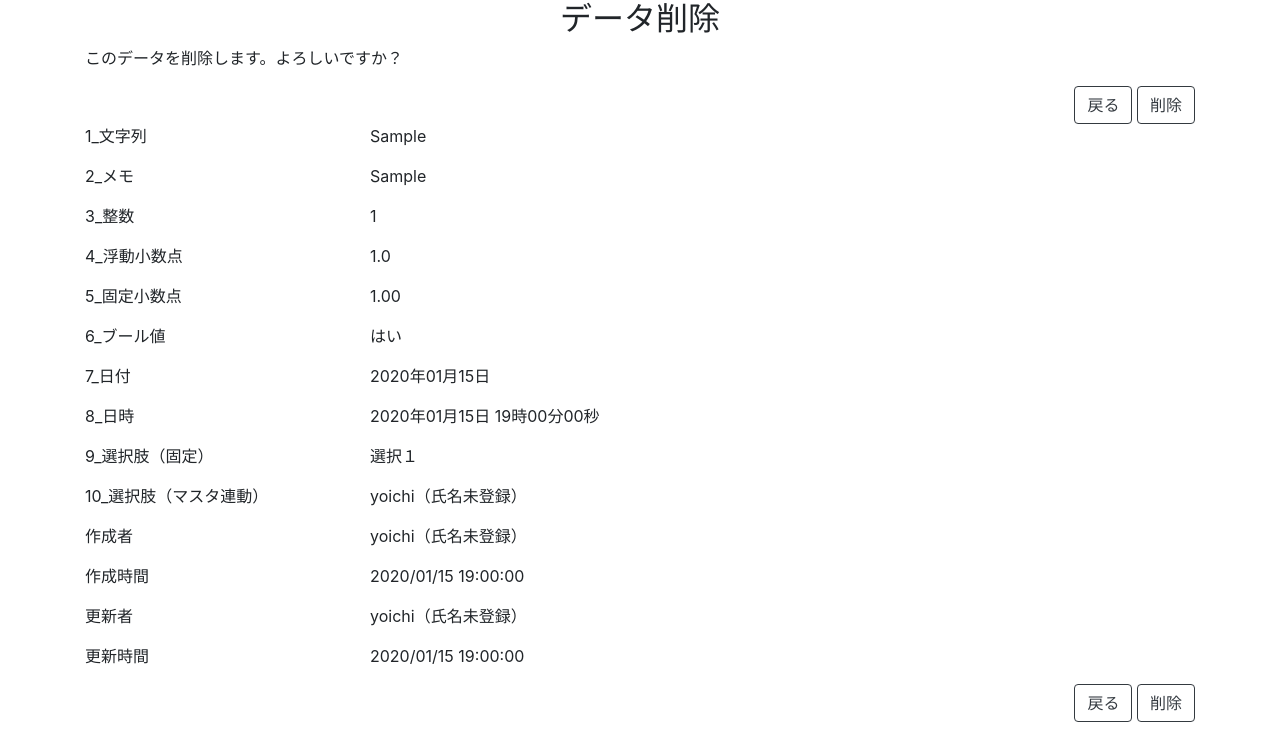
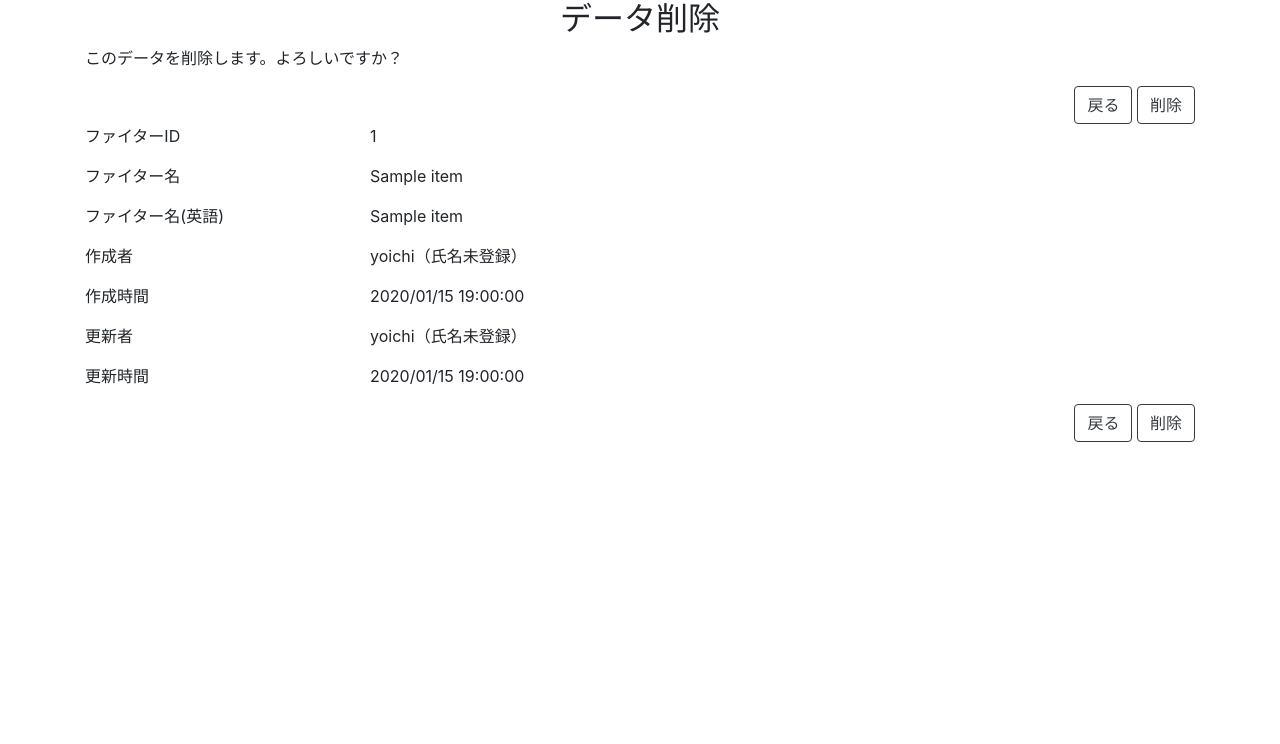
Before and after one commit to yoichi-baba/sbsp, a Django app: page /delete/1/ in a window 1280 px wide. Shown: the part 56-800 px from the top of the page. Run offline with Django 3.2, Linux system fonts and the light colour scheme; a user stored in the database is signed in; data comes from the database, SQL or seed files in the repository; both versions use the stored data as it was before the commit; tables that the repository leaves empty hold one stand-in row (values such as "Sample post"); some libraries are stand-ins or nearby versions.

Commit message:
ファイターマスタ実装
Signed-off-by: yoichi.baba <la2t.yn@gmail.com>

```diff
--- a/app/models.py
+++ b/app/models.py
@@ -12,86 +12,30 @@ class Item(models.Model):
     https://docs.djangoproject.com/ja/2.1/ref/models/fields/
     """
 
-    # サンプル項目1 文字列
-    sample_1 = models.CharField(
-        verbose_name='サンプル項目1 文字列',
-        max_length=20,
+    # ファイターID
+    fighter_id = models.CharField(
+        verbose_name='ファイターID',
+        max_length=3,
+        blank=False,
+        null=False,
+    )
+
+    # ファイター名
+    fighter_name = models.CharField(
+        verbose_name='ファイター名',
+        max_length=50,
         blank=True,
         null=True,
     )
 
-    # サンプル項目2 メモ
-    sample_2 = models.TextField(
-        verbose_name='サンプル項目2 メモ',
+    # ファイター名(英語)
+    fighter_name_en = models.CharField(
+        verbose_name='ファイター名(英語)',
+        max_length=50,
         blank=True,
         null=True,
     )
 
-    # サンプル項目3 整数
-    sample_3 = models.IntegerField(
-        verbose_name='サンプル項目3 整数',
-        blank=True,
-        null=True,
-    )
-
-    # サンプル項目4 浮動小数点
-    sample_4 = models.FloatField(
-        verbose_name='サンプル項目4 浮動小数点',
-        blank=True,
-        null=True,
-    )
-
-    # サンプル項目5 固定小数点
-    sample_5 = models.DecimalField(
-        verbose_name='サンプル項目5 固定小数点',
-        max_digits=5,
-        decimal_places=2,
-        blank=True,
-        null=True,
-    )
-
-    # サンプル項目6 ブール値
-    sample_6 = models.BooleanField(
-        verbose_name='サンプル項目6 ブール値',
-    )
-
-    # サンプル項目7 日付
-    sample_7 = models.DateField(
-        verbose_name='サンプル項目7 日付',
-        blank=True,
-        null=True,
-    )
-
-    # サンプル項目8 日時
-    sample_8 = models.DateTimeField(
-        verbose_name='サンプル項目8 日時',
-        blank=True,
-        null=True,
-    )
-
-    # サンプル項目9 選択肢（固定）
-    sample_9_choice = (
-        (1, '選択１'),
-        (2, '選択２'),
-        (3, '選択３'),
-    )
-
-    sample_9 = models.IntegerField(
-        verbose_name='サンプル項目9_選択肢（固定）',
-        choices=sample_9_choice,
-        blank=True,
-        null=True,
-    )
-
-    # サンプル項目9 選択肢（マスタ連動）
-    sample_10 = models.ForeignKey(
-        User,
-        verbose_name='サンプル項目10_選択肢（マスタ連動）',
-        blank=True,
-        null=True,
-        related_name='sample_10',
-        on_delete=models.SET_NULL,
-    )
 
     # 以下、管理項目
 
@@ -137,11 +81,11 @@ class Item(models.Model):
         """
         リストボックスや管理画面での表示
         """
-        return self.sample_1
+        return self.fighter_name
 
     class Meta:
         """
         管理画面でのタイトル表示
         """
-        verbose_name = 'サンプル'
-        verbose_name_plural = 'サンプル'
+        verbose_name = 'ファイター名マスタ'
+        verbose_name_plural = 'ファイター名マスタ'
--- a/app/templates/app/item_detail_contents.html
+++ b/app/templates/app/item_detail_contents.html
@@ -1,81 +1,25 @@
 <div class="row">
     <div class="col-5 col-sm-3">
-        <p>1_文字列</p>
+        <p>ファイターID</p>
     </div>
     <div class="col-7 col-sm-9">
-        <p>{{  item.sample_1|default_if_none:"未入力"  }}</p>
+        <p>{{  item.fighter_id|default_if_none:"未入力"  }}</p>
     </div>
 </div>
 <div class="row">
     <div class="col-5 col-sm-3">
-        <p>2_メモ</p>
+        <p>ファイター名</p>
     </div>
     <div class="col-7 col-sm-9">
-        <p>{{  item.sample_2|default_if_none:"未入力" }}</p>
+        <p>{{  item.fighter_name|default_if_none:"未入力" }}</p>
     </div>
 </div>
 <div class="row">
     <div class="col-5 col-sm-3">
-        <p>3_整数</p>
+        <p>ファイター名(英語)</p>
     </div>
     <div class="col-7 col-sm-9">
-        <p>{{  item.sample_3|default_if_none:"未入力" }}</p>
-    </div>
-</div>
-<div class="row">
-    <div class="col-5 col-sm-3">
-        <p>4_浮動小数点</p>
-    </div>
-    <div class="col-7 col-sm-9">
-        <p>{{  item.sample_4|default_if_none:"未入力" }}</p>
-    </div>
-</div>
-<div class="row">
-    <div class="col-5 col-sm-3">
-        <p>5_固定小数点</p>
-    </div>
-    <div class="col-7 col-sm-9">
-        <p>{{  item.sample_5|default_if_none:"未入力" }}</p>
-    </div>
-</div>
-<div class="row">
-    <div class="col-5 col-sm-3">
-        <p>6_ブール値</p>
-    </div>
-    <div class="col-7 col-sm-9">
-        <p>{{ item.sample_6|yesno:"はい,いいえ" }}</p>
-    </div>
-</div>
-<div class="row">
-    <div class="col-5 col-sm-3">
-        <p>7_日付</p>
-    </div>
-    <div class="col-7 col-sm-9">
-        <p>{{ item.sample_7|date:"Y年m月d日" }}</p>
-    </div>
-</div>
-<div class="row">
-    <div class="col-5 col-sm-3">
-        <p>8_日時</p>
-    </div>
-    <div class="col-7 col-sm-9">
-        <p>{{ item.sample_8|date:"Y年m月d日 G時i分s秒" }}</p>
-    </div>
-</div>
-<div class="row">
-    <div class="col-5 col-sm-3">
-        <p>9_選択肢（固定）</p>
-    </div>
-    <div class="col-7 col-sm-9">
-        <p>{{ item.get_sample_9_display|default_if_none:"未入力" }}</p>
-    </div>
-</div>
-<div class="row">
-    <div class="col-5 col-sm-3">
-        <p>10_選択肢（マスタ連動）</p>
-    </div>
-    <div class="col-7 col-sm-9">
-        <p>{{ item.sample_10.get_full_name|default_if_none:"未入力" }}</p>
+        <p>{{  item.fighter_name_en|default_if_none:"未入力" }}</p>
     </div>
 </div>
 <div class="row">
```
Also changed, not shown: app/templates/app/item_filter.html (+7 -23 lines), app/migrations/0001_initial.py (deleted), db.sqlite3 (deleted).
